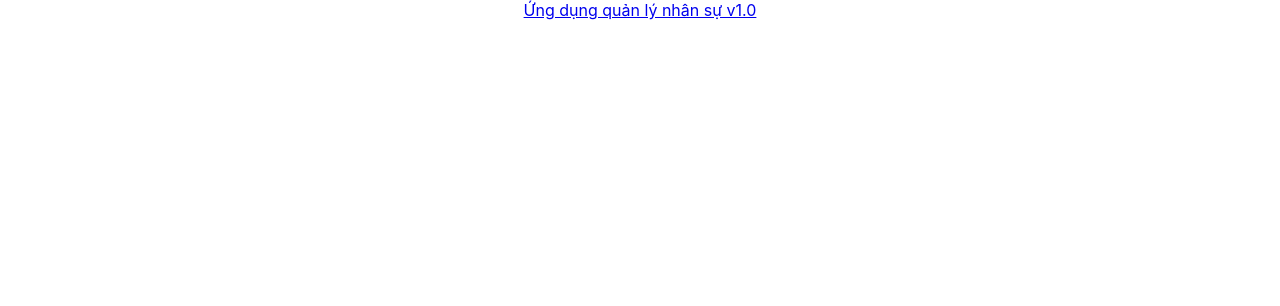
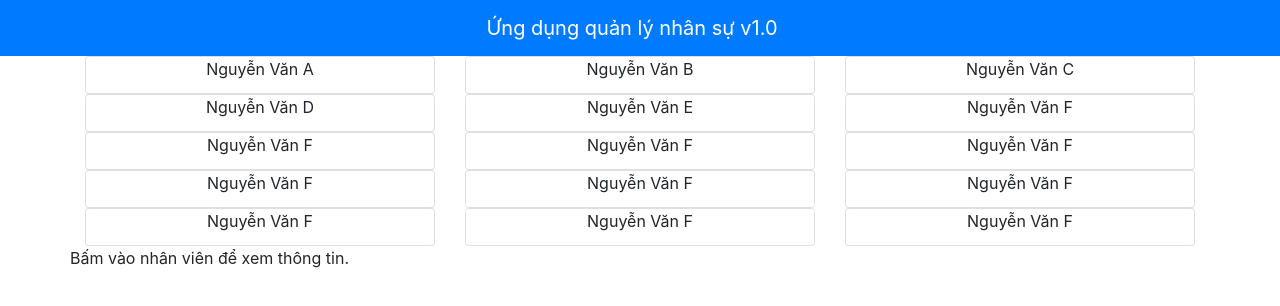
Before and after one commit to doanvanmy2302/funixreactjsasmlab, a React (Create React App) app: page / in a window 1280 px wide. Shown: the top 306 px of the page. Built offline with nearby package versions, Linux system fonts and the light colour scheme.

Commit message:
update component stafflistcomponet.js

```diff
--- a/src/StaffList/StaffListComponent.js
+++ b/src/StaffList/StaffListComponent.js
@@ -1,8 +1,91 @@
 import React, { Component } from 'react';
+import {
+  Card, CardText, CardBody,CardImg,
+  CardTitle
+} from 'reactstrap';
+import dateFormat from 'dateformat';
+class StaffList extends Component {
+  constructor(props) {
+    super(props);
+    this.state = {
+      selected: null,
+    }
+  }
+  onStaffSelect(staff) {
+    console.log("staff", staff)
 
-class StaffList extends Component {
-    render() {
-        return(<div></div>)
+    this.setState({ selected: staff });
+  }
+  renderStaff(staff) {
+
+    if (staff != null)
+
+
+      return (
+        <Card>
+          <div className='item'>
+          <CardBody>
+            <CardTitle>Họ và tên: {staff.name}</CardTitle>
+            <CardImg src={ staff.image} alt={staff.name} />
+            <CardText>Ngày sinh: {dateFormat(staff.doB, "dd/mm/yyyy")} </CardText>
+            <CardText>Ngày vào công ty: {dateFormat(staff.startDate, "dd/mm/yyyy")}</CardText>
+            <CardText>phòng ban: {staff.department.name}</CardText>
+            <CardText>Số ngày nghỉ còn lại:{staff.annualLeave}</CardText>
+            <CardText>Số ngày đã làm thêm:{staff.overTime}</CardText>
+          </CardBody>
+          </div>
+        </Card>
+          );
+    else
+      return (
+        <div></div>
+      );
+  }
+
+  renderHeader() {
+    if(this.state.selected === null) {
+      return (
+        <div className='hiddenInfo'>
+              <CardTitle> Bấm vào nhân viên để xem thông tin.</CardTitle>
+        </div>
+      );
     }
+      else {
+      return (
+        <div>
+
+        </div>
+      );
+    }
+
+  }
+  render() {
+    const menu = this.props.staffs.map((staff) => {
+      return (<>
+        <div className="col-12 col-md-6 col-lg-4 item">
+          <Card key={staff.id}
+            onClick={() => this.onStaffSelect(staff)}>
+            <CardTitle>{staff.name}</CardTitle>
+          </Card>
+        </div>
+        </>
+      );
+    });
+    return (
+      <div className="container">
+        <div className="row">
+          {menu}
+          {this.renderHeader()}
+        </div>
+        <div className="row">
+          <div className="col-12 col-md-6 col-lg-4 ">
+          {this.renderStaff(this.state.selected)}
+          </div>
+        </div>
+      </div>
+
+    );
+  }
 }
-export default  StaffList
+
+export default StaffList;
--- a/src/index.js
+++ b/src/index.js
@@ -1,5 +1,6 @@
 import React from 'react';
 import ReactDOM from 'react-dom';
+import 'bootstrap/dist/css/bootstrap.min.css';
 import './index.css';
 import App from './App';
 import reportWebVitals from './reportWebVitals';
```
